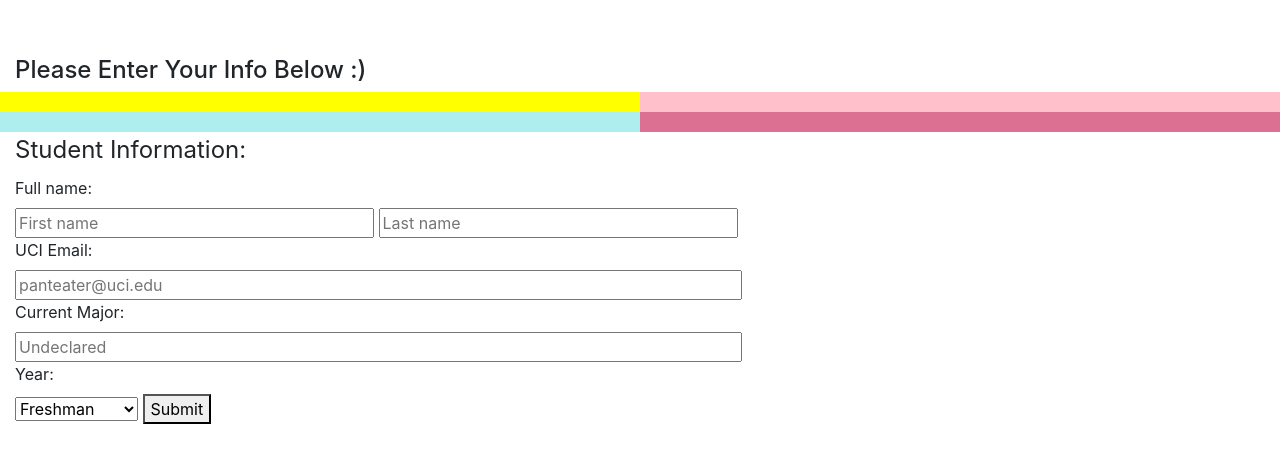
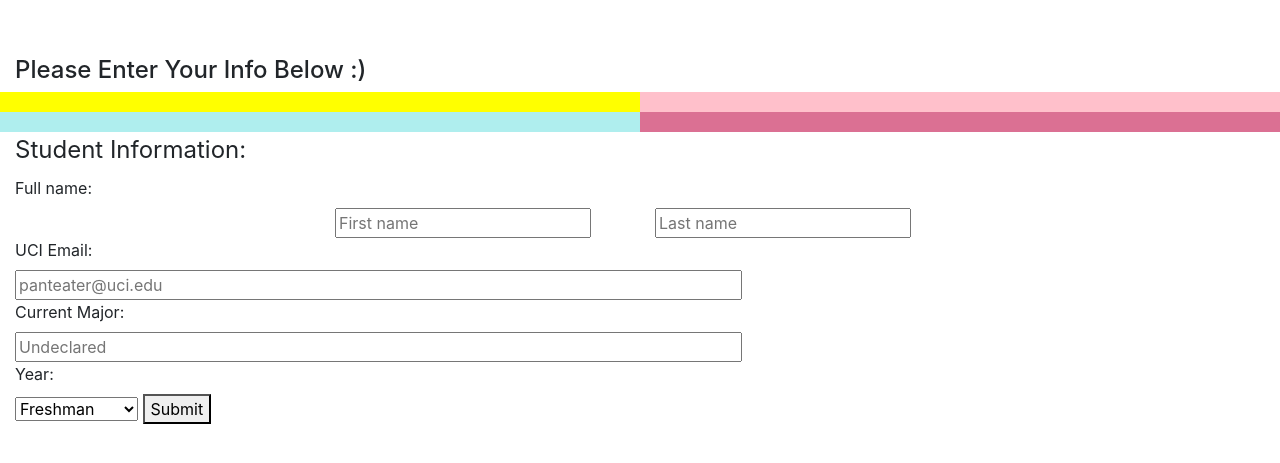
Before and after one commit to SHPE-at-UCI/firebase-api, a Flask app: template templates/registerAlt.html in a window 1280 px wide. Shown: the part 34-497 px from the top of the page. Run offline with Flask 2, Linux system fonts and the light colour scheme; the template is opened without the code that fills it, so the values that code supplies are empty; some libraries are stand-ins or nearby versions.

Commit message:
RegisterAlt.html added
This file is for my transformation of form to Bootstrap enabled

```diff
--- a/app.py
+++ b/app.py
@@ -25,7 +25,11 @@ def update():
 @app.route("/thank-you")
 def success_page():
     return render_template("thank-you.html")
-
+# This is for registerAlt.html, which is my slow progression on using Bootstrap to make the Register Page mobile friendly #
+@app.route("/registerV2", methods=('GET','POST'))
+def improved_register():
+    return render_template("registerAlt.html")
+###########################################################################################################################
 @app.route("/register", methods=('GET','POST'))
 def register_page():
     print("Can You See This")
--- a/templates/registerAlt.html
+++ b/templates/registerAlt.html
@@ -20,8 +20,8 @@
     <h4> Please Enter Your Info Below :) </h4>
 
     <div class="row">
-        <div class="col-lg-6" style="background-color:yellow;padding:10px;"></div>
-        <div class="col-lg-6" style="background-color:pink;padding:10px;"></div>
+        <div class="col-sm-6" style="background-color:yellow;padding:10px;"></div>
+        <div class="col-sm-6" style="background-color:pink;padding:10px;"></div>
     </div>
     <div class="row">
         <div class="col-lg-6" style="background-color:paleturquoise;padding:10px;"></div>
@@ -32,9 +32,12 @@
         <legend>Student Information:</legend>
 
         <label for="firstName">Full name:</label><br>
-        <input type="text" id="firstName" name="firstName" placeholder="First name" size="30" required>
-        <input type="text" id="lastName" name="lastName"placeholder="Last name" size="30" required><br>
-
+        <div class="row">
+            <div class="col-sm-3"></div>
+            <div class="col-sm-3"><input type="text" id="firstName" name="firstName" placeholder="First name" width="100%"required></div>
+            <div class="col-sm-3"><input type="text" id="lastName" name="lastName"placeholder="Last name" required></div>
+            <div class="col-sm-3"></div>
+        </div>
 
         <label for="email">UCI Email:</label><br>
         <input type="text" id="email" name="email" placeholder="panteater@uci.edu" title="Must Use Your UCI Email, e.g. _______@uci.edu" pattern="[A-Za-z0-9]{1,}@uci.edu" size="66" required><br>
```
